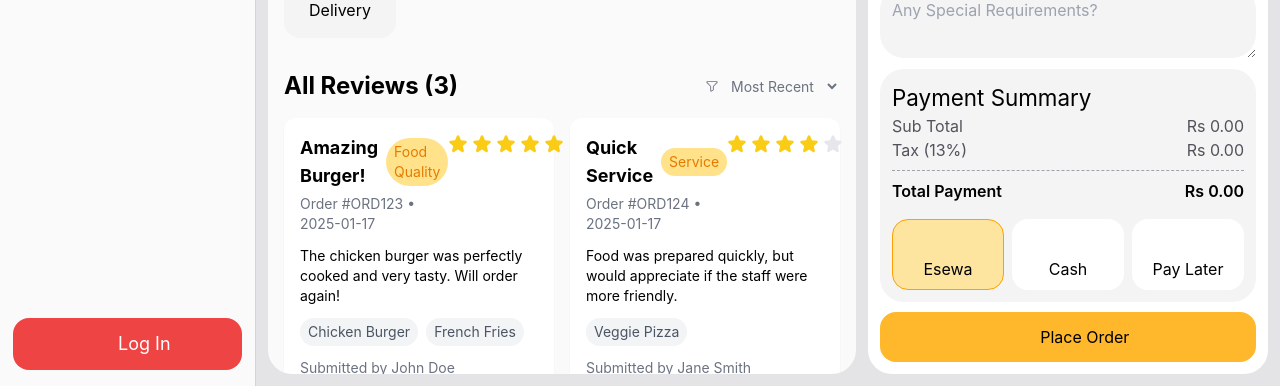
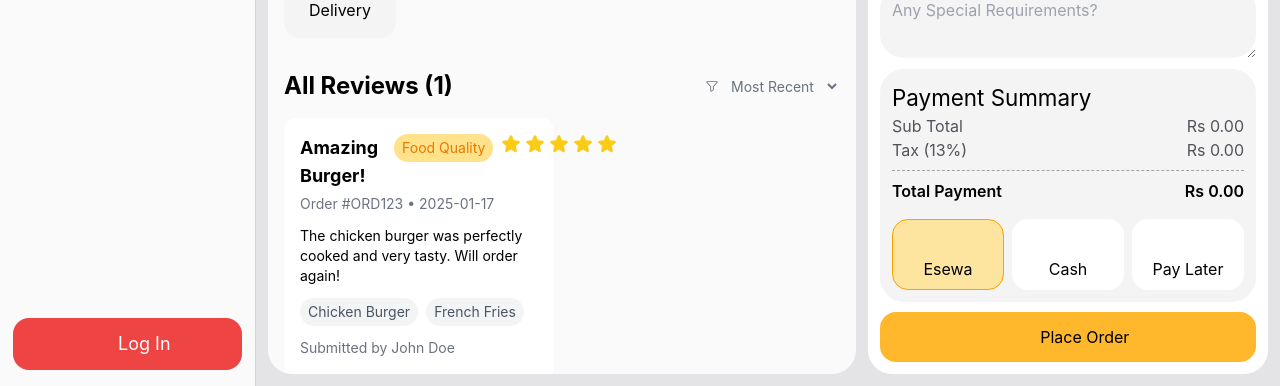
Before and after one commit to sidhdhakal/food-order, a React (Vite) app: page / in a window 1280 px wide. Both pictures are taken after a click on the element "Feedback". Shown: the part 414-800 px from the top of the page. Built offline with nearby package versions, Linux system fonts and the light colour scheme; no server answers; some icons are missing.

Commit message:
Updated Feebacks

```diff
--- a/src/Pages/Feedbacks.tsx
+++ b/src/Pages/Feedbacks.tsx
@@ -3,6 +3,9 @@ import { Icon } from "@iconify/react/dist/iconify.js";
 
 const Feedbacks = () => {
   const [selectedCategory, setSelectedCategory] = useState('');
+
+  // Assuming `userId` is provided (or customerName), this is used to filter reviews
+  const userId = "John Doe"; // Replace with actual logged-in user info (e.g., context or prop)
 
   // Sample feedback categories
   const categories = [
@@ -24,7 +27,7 @@ const Feedbacks = () => {
       title: "Amazing Burger!",
       comment: "The chicken burger was perfectly cooked and very tasty. Will order again!",
       items: ["Chicken Burger", "French Fries"],
-      customerName: "John Doe",
+      customerName: "John Doe", // Replace with `userId` or `customerId` as needed
       response: {
         text: "Thank you for your wonderful feedback! We're glad you enjoyed your meal.",
         date: "2025-01-17",
@@ -40,7 +43,7 @@ const Feedbacks = () => {
       title: "Quick Service",
       comment: "Food was prepared quickly, but would appreciate if the staff were more friendly.",
       items: ["Veggie Pizza"],
-      customerName: "Jane Smith",
+      customerName: "Jane Smith", // Replace with `userId` or `customerId` as needed
       response: null
     },
     {
@@ -52,7 +55,7 @@ const Feedbacks = () => {
       title: "App Needs Improvement",
       comment: "The app is good but sometimes crashes during payment.",
       items: ["Chicken Wings", "Sprite"],
-      customerName: "Mike Johnson",
+      customerName: "Mike Johnson", // Replace with `userId` or `customerId` as needed
       response: {
         text: "We apologize for the inconvenience. Our team is working on fixing the app issues.",
         date: "2025-01-16",
@@ -61,17 +64,20 @@ const Feedbacks = () => {
     }
   ];
 
+  // Filter feedback by the logged-in user's reviews
+  const userFeedbacks = feedbacks.filter(feedback => feedback.customerName === userId);
+
   const filteredFeedbacks = selectedCategory === '' || selectedCategory === 'All Feedback'
-    ? feedbacks
-    : feedbacks.filter(feedback => feedback.category === selectedCategory);
+    ? userFeedbacks
+    : userFeedbacks.filter(feedback => feedback.category === selectedCategory);
 
   const FeedbackCard = ({ feedback }: any) => (
     <div className="bg-white rounded-xl p-4 shadow-sm">
       <div className="flex justify-between items-start mb-3">
         <div>
-          <div className="flex items-center gap-2">
+          <div className="flex items-start gap-2">
             <h2 className="text-lg font-bold">{feedback.title}</h2>
-            <div className="px-2 py-1 rounded-full text-sm bg-primary-100 text-primary-600">
+            <div className="px-2 py-1 mx-2 text-nowrap rounded-full text-sm bg-primary-100 text-primary-600">
               {feedback.category}
             </div>
           </div>
@@ -84,9 +90,7 @@ const Feedbacks = () => {
             <Icon
               key={index}
               icon="ph:star-fill"
-              className={`text-xl ${
-                index < feedback.rating ? 'text-yellow-400' : 'text-gray-200'
-              }`}
+              className={`text-xl ${index < feedback.rating ? 'text-yellow-400' : 'text-gray-200'}`}
             />
           ))}
         </div>
@@ -131,28 +135,18 @@ const Feedbacks = () => {
         <div className="flex flex-wrap gap-4 mt-6">
           <div
             onClick={() => setSelectedCategory('')}
-            className={`flex flex-col justify-center items-center p-2 aspect-square h-[7rem] rounded-2xl gap-y-2 border ${
-              selectedCategory === '' ? 'border-primary-500 bg-primary-100/50' : 'border-transparent bg-zinc-100'
-            }`}
+            className={`flex flex-col justify-center items-center p-2 aspect-square h-[7rem] rounded-2xl gap-y-2 border ${selectedCategory === '' ? 'border-primary-500 bg-primary-100/50' : 'border-transparent bg-zinc-100'}`}
           >
-            <Icon
-              icon="icon-park-twotone:all-application"
-              className="text-[3rem] text-primary-600"
-            />
+            <Icon icon="icon-park-twotone:all-application" className="text-[3rem] text-primary-600" />
             <h1 className="text-md">All Feedback</h1>
           </div>
           {categories.slice(1).map((category) => (
             <div
               key={category.id}
               onClick={() => setSelectedCategory(category.name)}
-              className={`flex flex-col justify-center items-center p-2 aspect-square h-[7rem] rounded-2xl gap-y-2 border ${
-                selectedCategory === category.name ? 'border-primary-500 bg-primary-100/50' : 'border-transparent bg-zinc-100'
-              }`}
+              className={`flex flex-col justify-center items-center p-2 aspect-square h-[7rem] rounded-2xl gap-y-2 border ${selectedCategory === category.name ? 'border-primary-500 bg-primary-100/50' : 'border-transparent bg-zinc-100'}`}
             >
-              <Icon
-                icon={category.icon}
-                className="text-[3rem] text-primary-600"
-              />
+              <Icon icon={category.icon} className="text-[3rem] text-primary-600" />
               <h1 className="text-md">{category.name}</h1>
             </div>
           ))}
@@ -161,9 +155,7 @@ const Feedbacks = () => {
 
       <div className="w-full">
         <div className="flex justify-between items-center mb-4">
-          <h2 className="text-2xl font-bold">
-            {selectedCategory || 'All'} Reviews ({filteredFeedbacks.length})
-          </h2>
+          <h2 className="text-2xl font-bold">{selectedCategory || 'All'} Reviews ({filteredFeedbacks.length})</h2>
           <div className="flex items-center gap-2 text-sm text-gray-500">
             <Icon icon="ph:funnel" />
             <select className="bg-transparent border-none outline-none">
```
